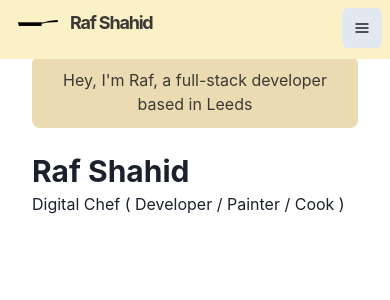
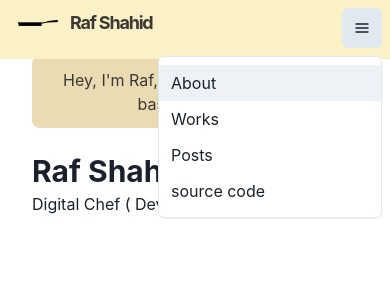
Before and after one commit to rraafays/portfolio, a Next.js app: page / in a window 390 px wide. Both pictures are taken after a click on the button "Options". Shown: the top 300 px of the page. Built offline with nearby package versions, Linux system fonts and the light colour scheme.

Commit message:
update: added menu items to the hamburger menu

```diff
--- a/components/navbar.js
+++ b/components/navbar.js
@@ -82,7 +82,18 @@ const Navbar = props => {
                 variant={'outline'}
                 aria-label={'Options'}
               />
-
+              <MenuList>
+                <NextLink href={'/'} passHref>
+                  <MenuItem as={Link}>About</MenuItem>
+                </NextLink>
+                <NextLink href={'/works'} passHref>
+                  <MenuItem as={Link}>Works</MenuItem>
+                </NextLink>
+                <NextLink href={'/posts'} passHref>
+                  <MenuItem as={Link}>Posts</MenuItem>
+                </NextLink>
+                <MenuItem as={Link} href={'https://www.github.com/rraafays/portfolio'}>source code</MenuItem>
+              </MenuList>
             </Menu>
           </Box>
         </Box>
```
